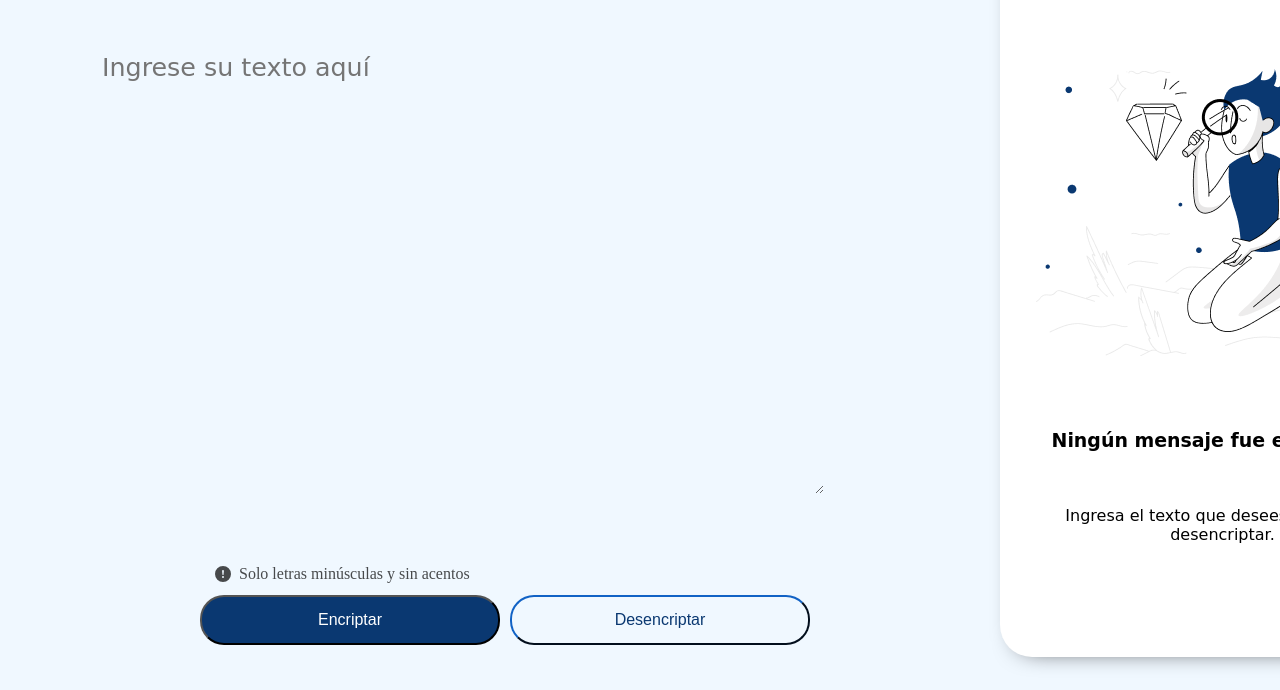
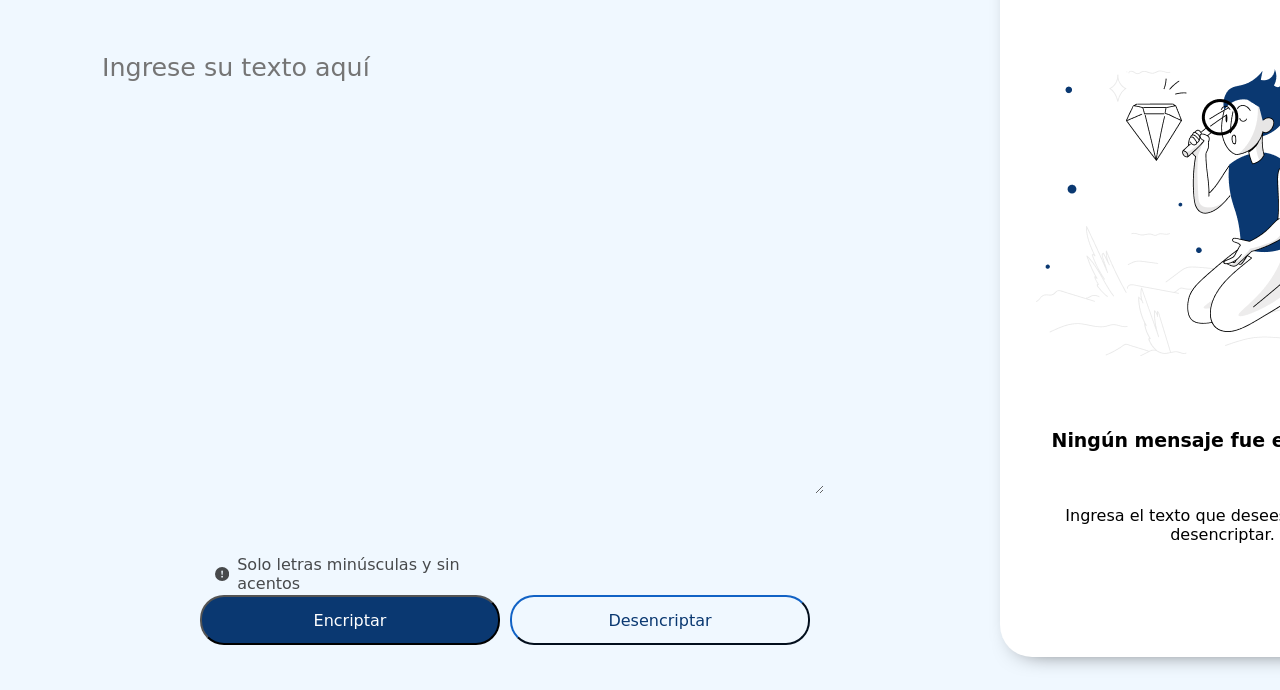
Before and after one commit to Juu3006/Encriptador-de-textos-C1, a plain HTML site: page index.html in a window 1280 px wide. Shown: the part 110-800 px from the top of the page. Drawn offline with Linux system fonts and the light colour scheme.

Commit message:
fixed css responsive

```diff
--- a/css/Buttons.css
+++ b/css/Buttons.css
@@ -7,6 +7,7 @@
     background-color: #0A3871;
     border-radius: 24px;
     color: white;
+    font-family: cursive;
     height: 50px;
     left: 200px;
     position: absolute;
@@ -21,6 +22,7 @@
     border-radius: 24px;
     border-color: #0A3871;
     color: #0A3871;
+    font-family: cursive;
     height: 50px;
     left: 510px;
     position: absolute;
@@ -32,6 +34,7 @@
 
 .advertencia {
     display: flex;
+    font-family: cursive;
     flex-direction: row;
     align-items: center;
     padding: 5px;
@@ -51,6 +54,7 @@
     border-radius: 24px;
     border-color: #0A3871;
     color: #0A3871;
+    font-family: cursive;
     height: 50px;
     left: 1012px;
     position: absolute;
@@ -60,7 +64,7 @@
     width: 400px;
 }
 
-@media screen and (max-width: 769px) {
+@media screen and (max-width: 768px) {
     .encriptar {
         height: 60px;
         left: 15px;
@@ -91,7 +95,7 @@
 }
 
 
-@media screen and (max-width: 376px) {
+@media screen and (max-width: 375px) {
     .encriptar {
         height: 55px;
         left: 10px;
--- a/css/TextArea-Texto.css
+++ b/css/TextArea-Texto.css
@@ -11,7 +11,7 @@
     width: 720px;
 }
 
-@media screen and (max-width: 769px) {
+@media screen and (max-width: 768px) {
     .texto {
        height: 510px;
        left: 30px;
@@ -21,7 +21,7 @@
 }
 
 
-@media screen and (max-width: 376px) {
+@media screen and (max-width: 375px) {
     .texto {
        height: 355px;
        left: 15px;
--- a/css/TextAreaMensaje.css
+++ b/css/TextAreaMensaje.css
@@ -36,7 +36,7 @@
     width: 345px;
 }
 
-@media screen and (max-width: 769px) {
+@media screen and (max-width: 768px) {
     .mensaje {
         background-image: none;
         height: 195px;
@@ -60,7 +60,7 @@
 }
 
 
-@media screen and (max-width: 376px) {
+@media screen and (max-width: 375px) {
     .mensaje {
         background-image: none;
         height: 195px;
--- a/css/style.css
+++ b/css/style.css
@@ -6,7 +6,7 @@
     margin: 2rem 0 0 2rem;
 }
 
-@media screen and (max-width: 769px) {
+@media screen and (max-width: 768px) {
     .logo__a {
         margin: 1rem 0 0 1rem;
     }
```
